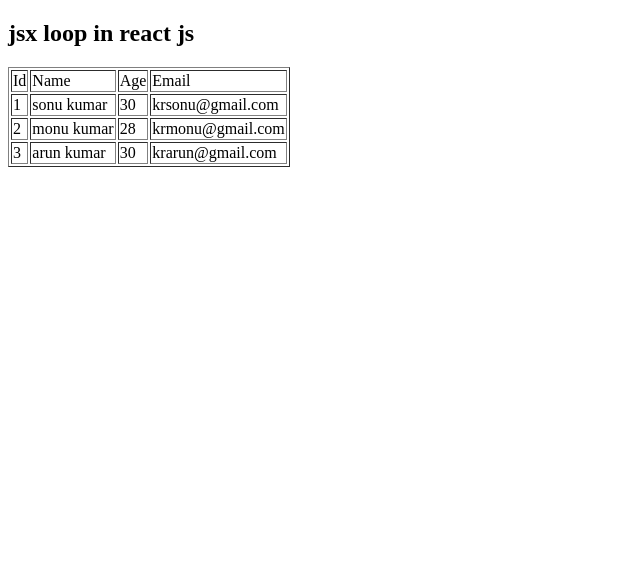
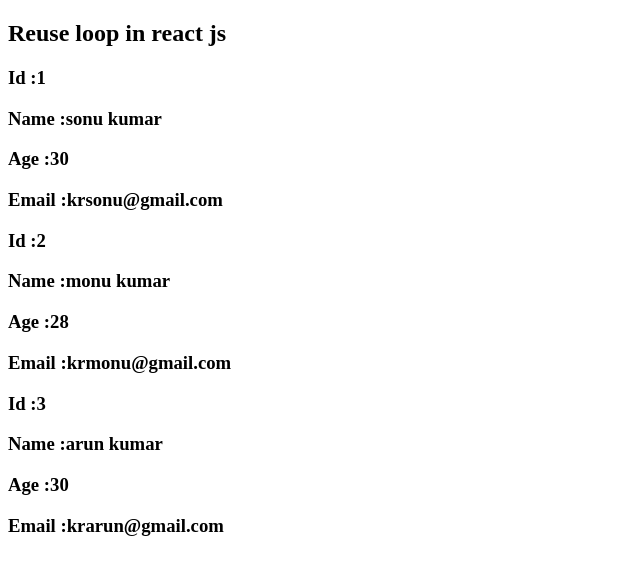
Before and after one commit to Sonukumar201995/react-revision, a React (Vite) app: page / in a window 1280 px wide. Shown: the top 574 px of the page, without its empty margins (0-640 px from the left). Built offline with nearby package versions, Linux system fonts and the light colour scheme.

Commit message:
Reuse loop in react js

```diff
--- a/src/App.jsx
+++ b/src/App.jsx
@@ -1,33 +1,20 @@
+import User from "./User";
+
 export default function App() {
   const userData = [
-    { name: 'sonu kumar', age: 30, email: 'krsonu@gmail.com', id: 1 },
-    { name: "monu kumar", age: 28, email: 'krmonu@gmail.com', id: 2 },
-    { name: 'arun kumar', age: 30, email: 'krarun@gmail.com', id: 3 }
+    { name: "sonu kumar", age: 30, email: "krsonu@gmail.com", id: 1 },
+    { name: "monu kumar", age: 28, email: "krmonu@gmail.com", id: 2 },
+    { name: "arun kumar", age: 30, email: "krarun@gmail.com", id: 3 },
   ];
 
   return (
     <div>
-      <h2>jsx loop in react js</h2>
-      <table border='1'>
-        <thead>
-          <tr>
-            <td>Id</td>
-            <td>Name</td>
-            <td>Age</td>
-            <td>Email</td>
-          </tr>
-        </thead>
-        <tbody>
-          {userData.map((user) => (
-            <tr key={user.id}>
-              <td>{user.id}</td>
-              <td>{user.name}</td>
-              <td>{user.age}</td>
-              <td>{user.email}</td>
-            </tr>
-          ))}
-        </tbody>
-      </table>
+      <h2>Reuse loop in react js</h2>
+      {userData.map((user) => (
+        <div key={user.id}>
+          <User data={user} />
+        </div>
+      ))}
     </div>
   );
 }
--- /dev/null
+++ b/src/User.jsx
@@ -0,0 +1,11 @@
+export default function User({data})
+{
+    return(
+        <div>
+            <h3>Id :{data.id}</h3>
+            <h3>Name :{data.name}</h3>
+            <h3>Age :{data.age}</h3>
+            <h3>Email :{data.email}</h3>
+        </div>
+    )
+}
```
